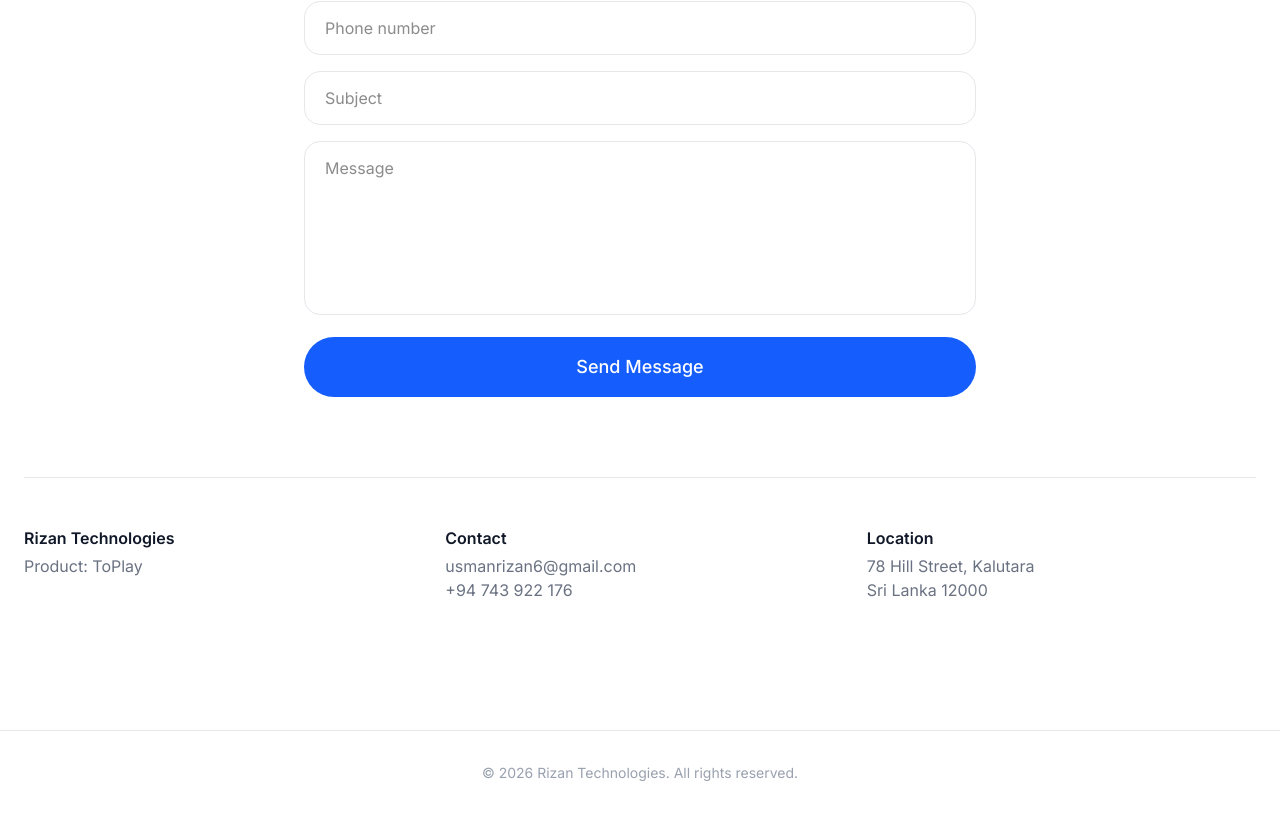
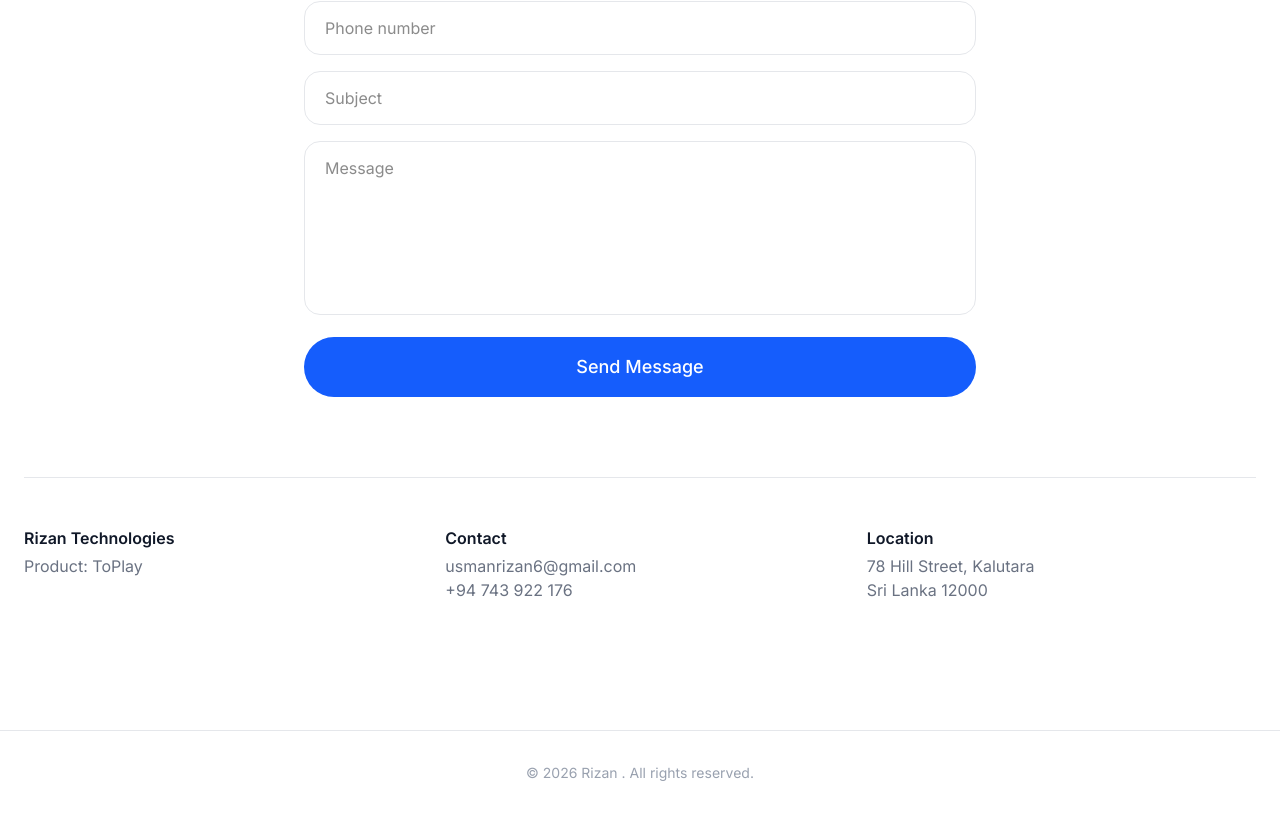
Before and after one commit to UsmanRizan/portfolio, a Next.js app: page / in a window 1280 px wide. Shown: the part 6294-7109 px from the top of the page. Built offline with nearby package versions, Linux system fonts and the light colour scheme.

Commit message:
new name

```diff
--- a/app/page.tsx
+++ b/app/page.tsx
@@ -383,7 +383,7 @@ export default function Home() {
 
       <footer className="bg-white border-t border-gray-200 py-8">
           <Container className="text-center text-sm text-gray-400">
-            © 2026 Rizan Technologies. All rights reserved.
+            © 2026 Rizan . All rights reserved.
           </Container>
       </footer>
     </main>
```
